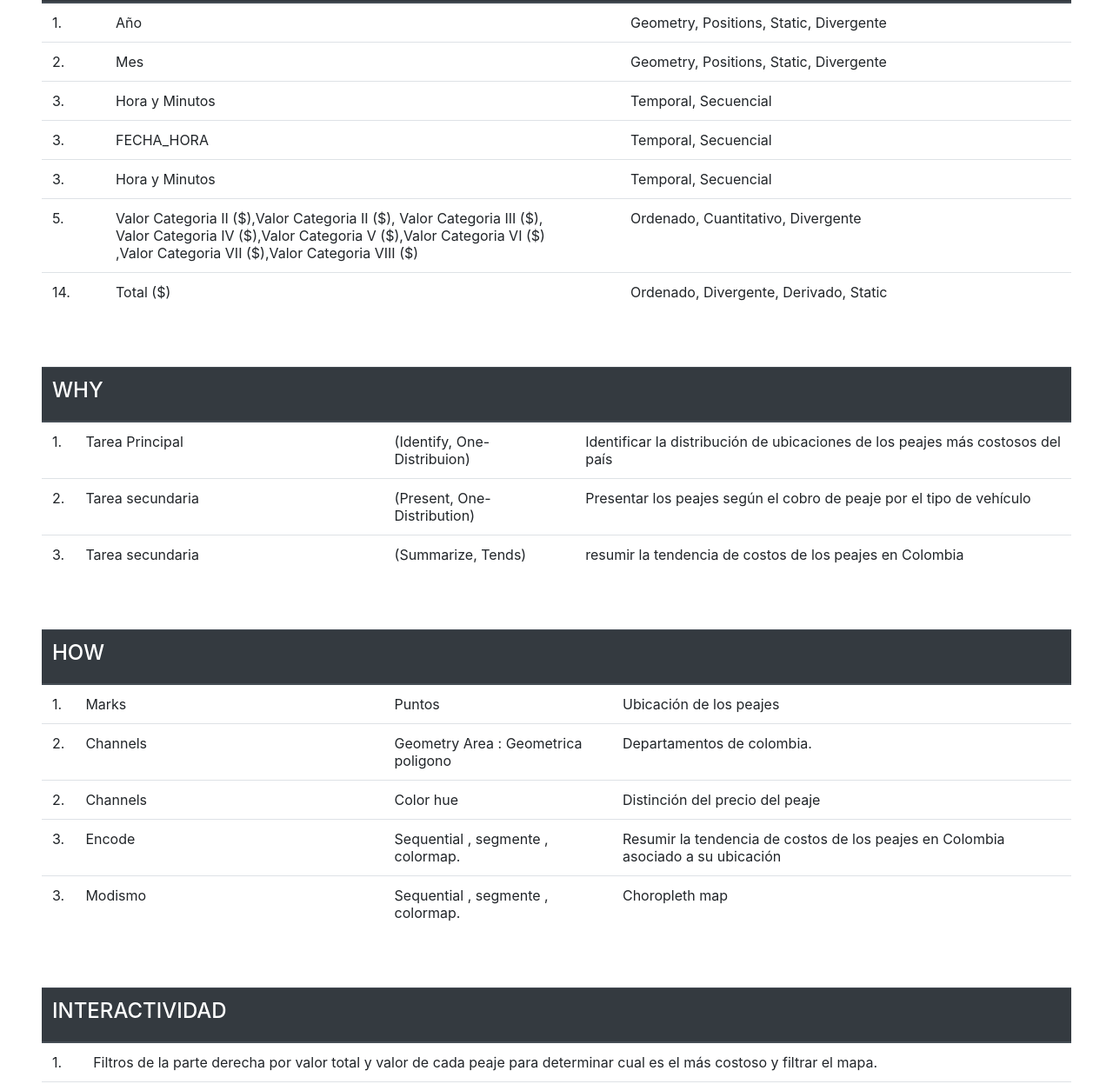
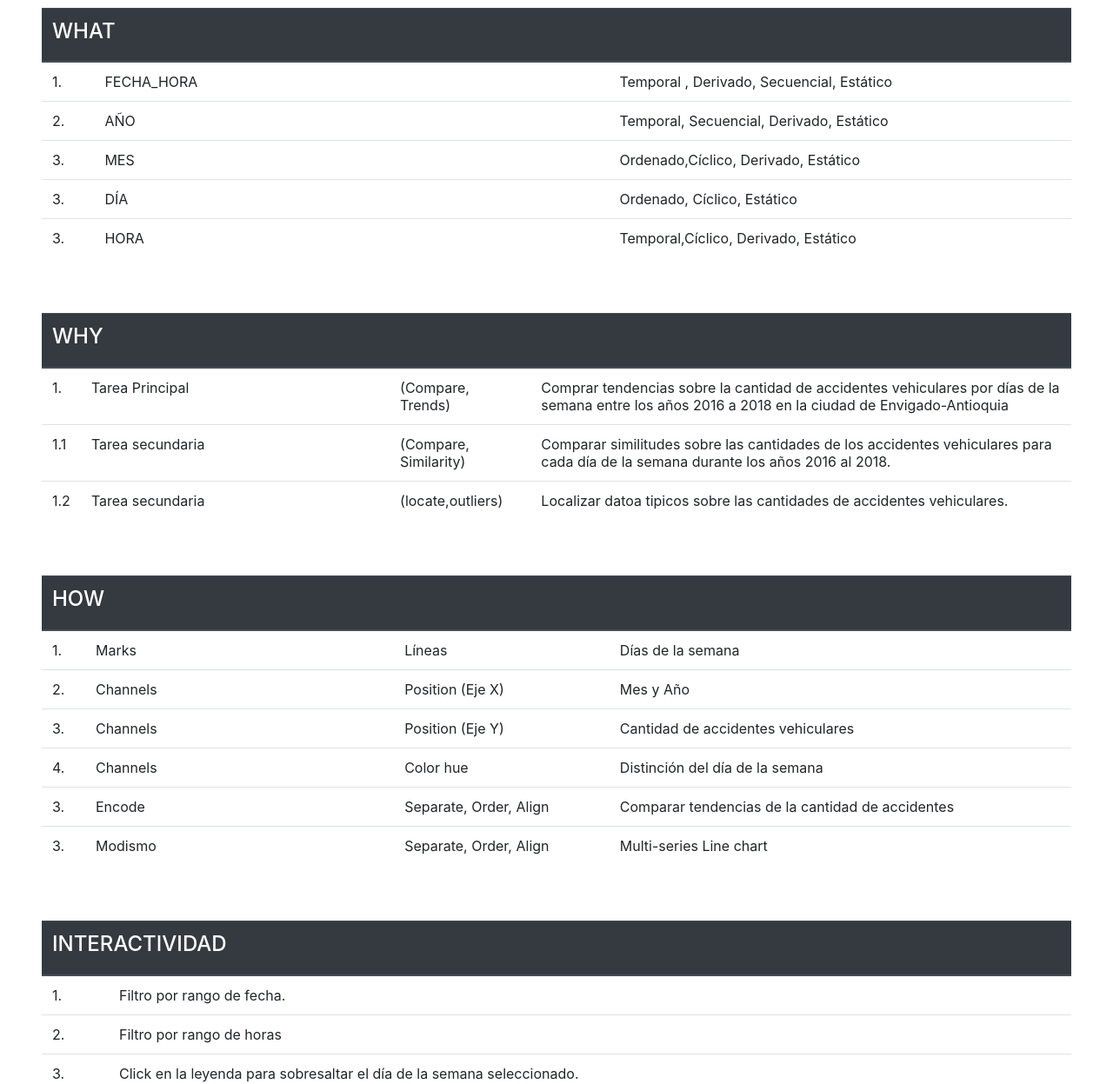
Before and after one commit to remedrano/visualanalytic, a plain HTML site: page tarea4/index.html in a window 1280 px wide. Shown: the part 892-2139 px from the top of the page at 87% size. Drawn offline with nearby package versions, Linux system fonts and the light colour scheme.

Commit message:
Agrear analisis de datos

```diff
--- a/tarea4/index.html
+++ b/tarea4/index.html
@@ -22,7 +22,7 @@
     <div class="m-5 b-1">
         <div class="row">
             <div class="col-12">
-                <h1>Cantidad de accidentes vehiculares por días de la semana, desde el 2016 hasta primer semestre de 2018 </h1>
+                <h1>Cantidad de accidentes vehiculares por días de la semana, desde el 2016 hasta primer semestre de 2018 en la ciudad de Envigado-Antioquia</h1>
             </div>
         </div>
     </div>
@@ -75,11 +75,11 @@
             <tbody>
                 <tr scope="row">
                     <td>1. </td>
-                    <td>Los días mércoles del mes de noviembre de 2016 fueron los días con mayores accidentes vehiculares entre el 2016 y el primer semestre del 2018.</td>
+                    <td>Los días mércoles del mes de noviembre de 2016 fueron los días con mayores accidentes vehiculares entre el 2016 y el primer semestre del 2018 en la ciudad de Envigado-Antioquia.</td>
                 </tr>
                 <tr scope="row">
                     <td>2. </td>
-                    <td>El año 2017 fué el año más accidentado entre los años 2016 y el primer semestre de 2018.</td>
+                    <td>El año 2017 fué el año más accidentado entre los años 2016 y el primer semestre de 2018 en la ciudad de Envigado-Antioquia.</td>
                 </tr>
             </tbody>
         </table>
@@ -133,41 +133,30 @@
             <tbody>
                 <tr scope="row">
                     <td>1.</td>
-                    <td style="width: 50%">Año </td>
-                    <td>Geometry, Positions, Static, Divergente</td>
+                    <td style="width: 50%">FECHA_HORA </td>
+                    <td>Temporal , Derivado, Secuencial, Estático</td>
                 </tr>
                 <tr scope="row">
                     <td>2.</td>
-                    <td style="width: 50%">Mes</td>
-                    <td>Geometry, Positions, Static, Divergente</td>
+                    <td style="width: 50%">AÑO</td>
+                    <td>Temporal, Secuencial, Derivado, Estático</td>
                 </tr>
                 <tr scope="row">
                     <td>3.</td>
-                    <td style="width: 50%">Hora y Minutos</td>
-                    <td>Temporal, Secuencial</td>
+                    <td style="width: 50%">MES</td>
+                    <td>Ordenado,Cíclico, Derivado, Estático</td>
                 </tr>
 				<tr scope="row">
                     <td>3.</td>
-                    <td style="width: 50%">FECHA_HORA</td>
-                    <td>Temporal, Secuencial</td>
+                    <td style="width: 50%">DÍA</td>
+                    <td>Ordenado, Cíclico, Estático</td>
                 </tr>
 				<tr scope="row">
                     <td>3.</td>
-                    <td style="width: 50%">Hora y Minutos</td>
-                    <td>Temporal, Secuencial</td>
+                    <td style="width: 50%">HORA</td>
+                    <td>Temporal,Cíclico, Derivado, Estático</td>
                 </tr>
-                <tr scope="row">
-                    <td>5.</td>
-                    <td style="width: 50%">Valor Categoria II ($),Valor Categoria II ($), Valor Categoria III
-                        ($),<br>Valor Categoria IV ($),Valor Categoria V ($),Valor Categoria VI ($)<br>,Valor Categoria
-                        VII ($),Valor Categoria VIII ($) </td>
-                    <td>Ordenado, Cuantitativo, Divergente</td>
-                </tr>
-                <tr scope="row">
-                    <td>14.</td>
-                    <td style="width: 50%">Total ($) </td>
-                    <td>Ordenado, Divergente, Derivado, Static</td>
-                </tr>
+
             </tbody>
         </table>
     </div>
@@ -185,21 +174,20 @@
                 <tr scope="row">
                     <td>1.</td>
                     <td style="width: 30%">Tarea Principal </td>
-                    <td>(Identify, One-Distribuion)</td>
-                    <td>Identificar la distribución de ubicaciones de los peajes más
-                        costosos del país</td>
+                    <td>(Compare, Trends)</td>
+                    <td>Comprar tendencias sobre la cantidad de accidentes vehiculares por días de la semana entre los años 2016 a 2018 en la ciudad de Envigado-Antioquia</td>
                 </tr>
                 <tr scope="row">
-                    <td>2.</td>
+                    <td>1.1</td>
                     <td style="width: 30%">Tarea secundaria</td>
-                    <td>(Present, One-Distribution)</td>
-                    <td>Presentar los peajes según el cobro de peaje por el tipo de vehículo</td>
+                    <td>(Compare, Similarity)</td>
+                    <td>Comparar similitudes sobre las cantidades de los accidentes vehiculares para cada día de la semana durante los años 2016 al 2018.</td>
                 </tr>
                 <tr scope="row">
-                    <td>3.</td>
+                    <td>1.2</td>
                     <td style="width: 30%">Tarea secundaria </td>
-                    <td>(Summarize, Tends)</td>
-                    <td>resumir la tendencia de costos de los peajes en Colombia</td>
+                    <td>(locate,outliers)</td>
+                    <td>Localizar datoa tipicos sobre las cantidades de accidentes vehiculares.</td>
                 </tr>
             </tbody>
         </table>
@@ -218,34 +206,40 @@
                     <tr scope="row">
                         <td>1.</td>
                         <td style="width: 30%">Marks </td>
-                        <td>Puntos</td>
-                        <td>Ubicación de los peajes</td>
+                        <td>Líneas</td>
+                        <td>Días de la semana</td>
                     </tr>
                     <tr scope="row">
                         <td>2.</td>
                         <td style="width: 30%">Channels</td>
-                        <td>Geometry Area : Geometrica poligono</td>
-                        <td>Departamentos de colombia.</td>
+                        <td>Position (Eje X)</td>
+                        <td>Mes y Año</td>
+                    </tr>
+					<tr scope="row">
+                        <td>3.</td>
+                        <td style="width: 30%">Channels</td>
+                        <td>Position (Eje Y)</td>
+                        <td>Cantidad de accidentes vehiculares</td>
                     </tr>
 
                     <tr scope="row">
-                            <td>2.</td>
+                            <td>4.</td>
                             <td style="width: 30%">Channels</td>
                             <td>Color hue</td>
-                            <td>Distinción del precio del peaje</td>
+                            <td>Distinción del día de la semana</td>
                         </tr>
                     <tr scope="row">
                         <td>3.</td>
                         <td style="width: 30%">Encode</td>
-                        <td>Sequential , segmente , colormap.</td>
-                        <td>Resumir la tendencia de costos de los peajes en Colombia asociado a su ubicación</td>
+                        <td>Separate, Order, Align</td>
+                        <td>Comparar tendencias de la cantidad de accidentes</td>
                     </tr>
 
                     <tr scope="row">
                             <td>3.</td>
                             <td style="width: 30%">Modismo</td>
-                            <td>Sequential , segmente , colormap.</td>
-                            <td>Choropleth map</td>
+                            <td>Separate, Order, Align</td>
+                            <td>Multi-series Line chart</td>
                         </tr>
                 </tbody>
             </table>
@@ -264,24 +258,23 @@
                     <tbody>
                         <tr scope="row">
                             <td>1. </td>
-                            <td>Filtros de la parte derecha por valor total y valor de cada peaje para determinar cual es el más
-                                costoso y filtrar el mapa.</td>
+                            <td>Filtro por rango de fecha.</td>
                         </tr>
-                        <tr scope="row">
+						<tr scope="row">
                             <td>2. </td>
-                            <td>Click en el mapa para ver los detalles del peaje.</td>
+                            <td>Filtro por rango de horas</td>
                         </tr>
                         <tr scope="row">
                             <td>3. </td>
-                            <td>Selección de grupo de peajes en el mapa.</td>
+                            <td>Click en la leyenda para sobresaltar el día de la semana seleccionado.</td>
                         </tr>
                         <tr scope="row">
                             <td>4. </td>
-                            <td>Selección de fila en la tabla y filstrado en el mapa.</td>
+                            <td>Filtro de Zoom.</td>
                         </tr>
                         <tr scope="row">
                             <td>5. </td>
-                            <td>Iteración por color.</td>
+                            <td>Selección de fila en la tabla y filtrado en las diferentes series.</td>
                         </tr>
                     </tbody>
                 </table>
```
